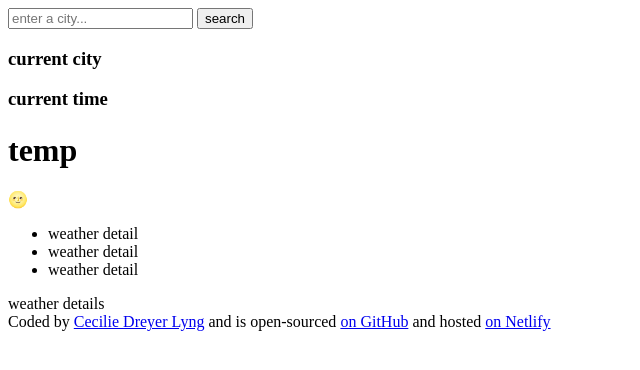
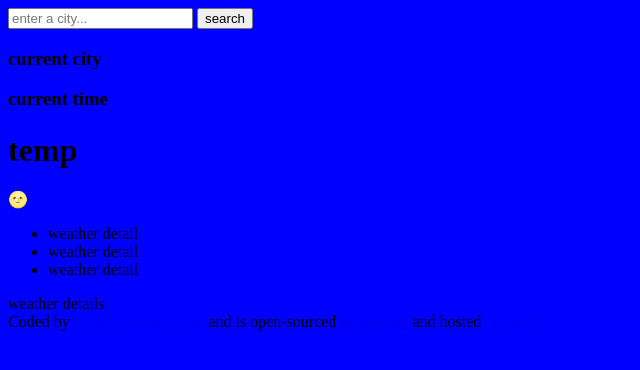
Before and after one commit to ceciliedreyer/Vanilla-Weather-Search, a plain HTML site: page index.html in a window 1280 px wide. Shown: the whole page, without its empty margins (0-640 px from the left). Drawn offline with Linux system fonts and the light colour scheme.

Commit message:
added CSS file

```diff
--- a/index.html
+++ b/index.html
@@ -3,6 +3,7 @@
   <head>
     <meta charset="UTF-8" />
     <meta name="viewport" content="width=device-width, initial-scale=1.0" />
+    <link rel="stylesheet" href="src/style.css" class="css">
     <title>Document</title>
   </head>
   <body>
--- /dev/null
+++ b/src/style.css
@@ -0,0 +1,3 @@
+body {
+  background-color: blue;
+}
```
